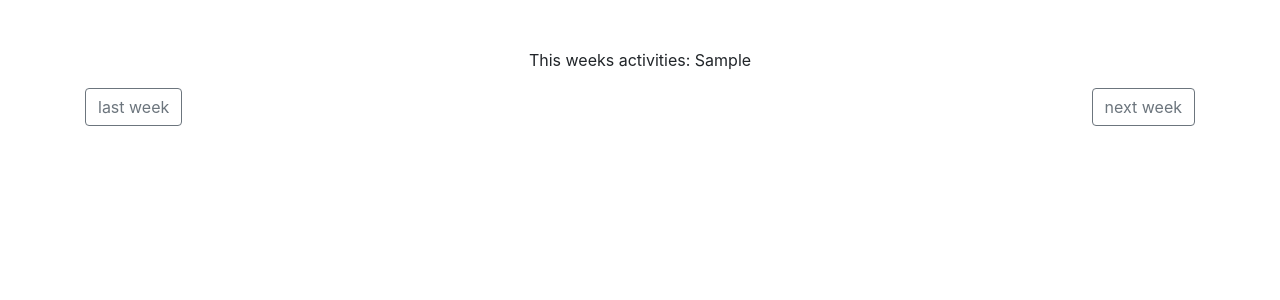
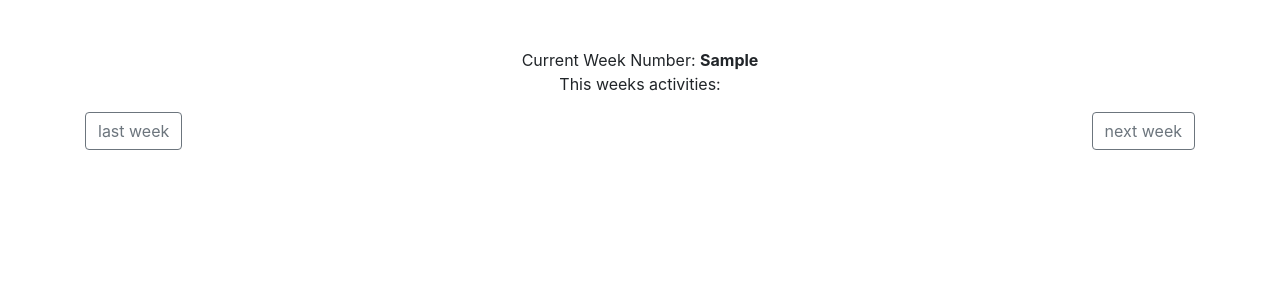
Before and after one commit to lakshaysethi/django-kids-activity-management-system, a Django app: template templates/home.html in a window 1280 px wide. Shown: the top 300 px of the page. Run offline with Django 3.2, Linux system fonts and the light colour scheme; the template is opened without the code that fills it: most values are stand-ins (such as "Sample title", 1, 10 or a date in 2020); parts of the project's set-up code (start-up, migrations or seed data) failed here and were passed over; some libraries are stand-ins or nearby versions.

Commit message:
fixed the bug of bad current week number by Update views.py and date-nav.html

```diff
--- a/ams/views.py
+++ b/ams/views.py
@@ -37,7 +37,7 @@ def home(request):
     context = dict()
 
     current_activities =[]
-    current_week = timezone.now().isocalendar()[1]
+    current_week = timezone.now().isocalendar()[1] -1
     try:
         print('in the all activities the first activity is in the week of'+ str(allActivities.first().get_week()))
     except:
--- a/templates/date-nav.html
+++ b/templates/date-nav.html
@@ -2,7 +2,7 @@
     <div class="col">
         <div class="row">
             <div class="col">
-                <p style="text-align: center;"> This weeks activities: {{current_week}}  </p>
+                <p style="text-align: center;">Current Week Number: <b>{{current_week}}</b> <br> This weeks activities: </p>
             </div>
         </div>
         <div class="row">
```
